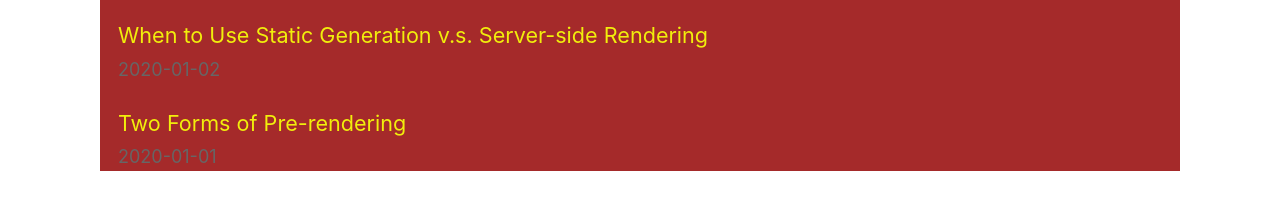
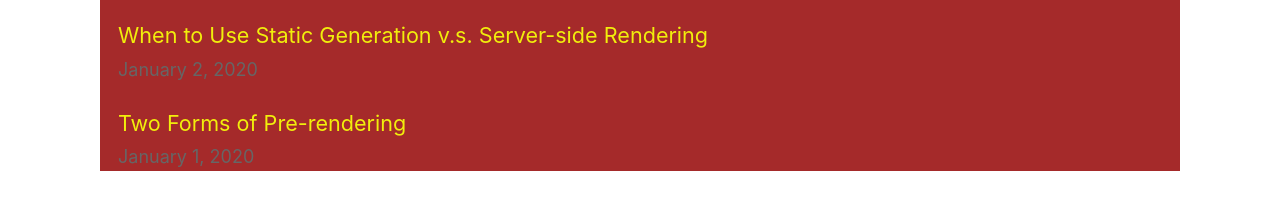
Before and after one commit to tnobile/my-next-blog, a Next.js app: page / in a window 1280 px wide. Shown: the part 473-682 px from the top of the page. Built offline with nearby package versions, Linux system fonts and the light colour scheme.

Commit message:
use format

```diff
--- a/pages/components/date.js
+++ b/pages/components/date.js
@@ -1,9 +1,8 @@
 import { parseISO, format } from 'date-fns'
 
 export default function Date({ dateString }) {
-    if(!dateString)return "20220202";
+    if (!dateString) return "20220202";
     console.log("parsing date:", dateString);
-  const date = parseISO(dateString)
-  //return <time dateTime={dateString}>{format(date, 'LLLL d, yyyy')}</time>
-  return dateString;
+    const date = parseISO(dateString)
+    return <time dateTime={dateString}>{format(date, 'LLLL d, yyyy')}</time>
 }
```
